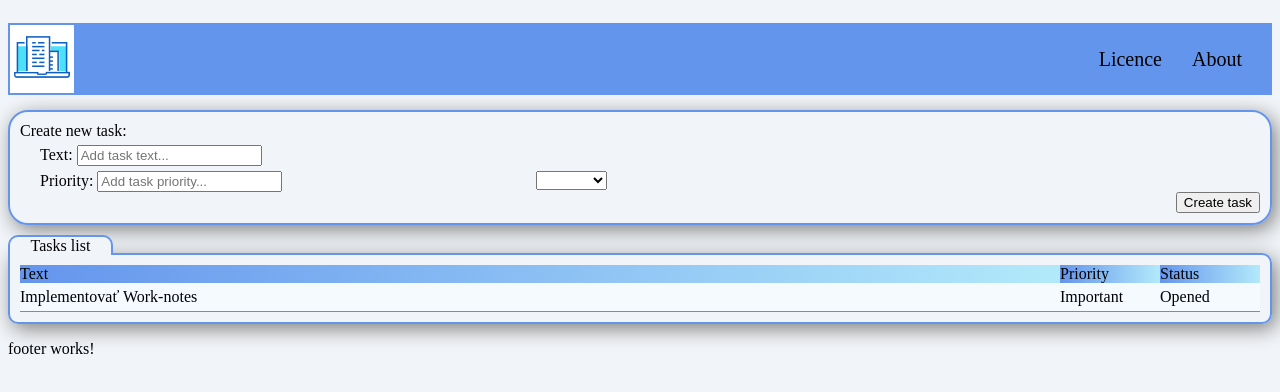
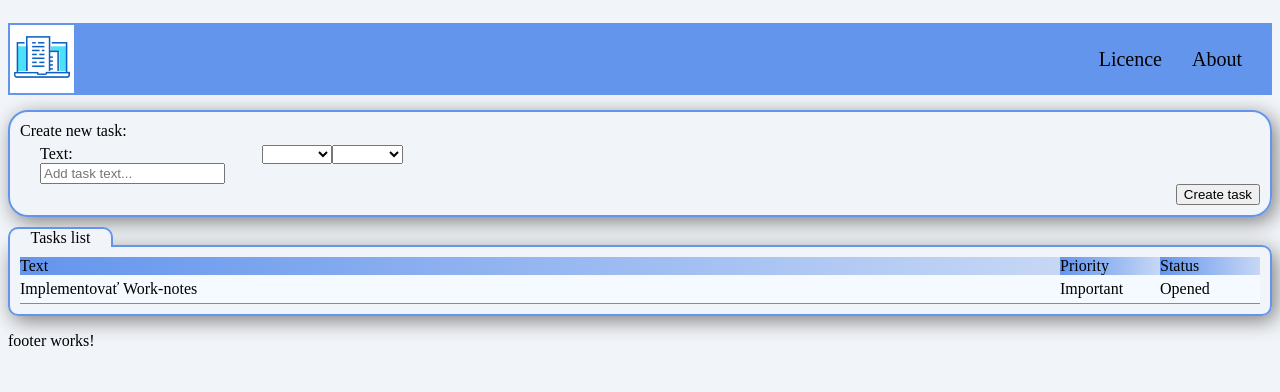
Before and after one commit to habalam/work-notes, an Angular app in the folder ui/: page / in a window 1280 px wide. Shown: the top 392 px of the page. Built offline with nearby package versions, Linux system fonts and the light colour scheme.

Commit message:
ďalší menší tuning GUI

```diff
--- a/ui/src/app/app/components/header/header.component.css
+++ b/ui/src/app/app/components/header/header.component.css
@@ -9,4 +9,5 @@
   float: right;
   margin-top: 10px;
   margin-right: 30px;
+  font-family: "Times New Roman", Times, serif;
 }
--- a/ui/src/app/app/components/new-task/new-task.component.html
+++ b/ui/src/app/app/components/new-task/new-task.component.html
@@ -3,17 +3,16 @@
     <div style="width: 100%">
       <label>Create new task:</label>
     </div>
-    <div style="margin-top: 5px; float: left; width: 100%">
+    <div style="margin-top: 5px; float: left;">
       <label style="margin-left: 20px; width: 30%; float: left; min-width: 200px">
         Text:
         <input placeholder="Add task text..." name="taskText" [(ngModel)]="newTask.text" required>
       </label>
     </div>
-    <div style="float: left; width: 100%; margin: 5px 0 0 0;">
-      <label style="margin-left: 20px; width: 40%; float: left; min-width: 200px">
-        Priority:
-        <input placeholder="Add task priority..." name="taskPriority" [(ngModel)]="newTask.priority" required>
-      </label>
+    <div style="float: left; margin: 5px 0 0 0;">
+      <select name="taskPriority" [(ngModel)]="newTask.priority" required>
+        <option *ngFor="let priority of priorities" [value]="priority">{{priority}}</option>
+      </select>
       <select name="taskStatus" [(ngModel)]="newTask.status" required>
         <option *ngFor="let status of statuses" [value]="status">{{status}}</option>
       </select>
--- a/ui/src/app/app/components/new-task/new-task.component.ts
+++ b/ui/src/app/app/components/new-task/new-task.component.ts
@@ -16,6 +16,7 @@ export class NewTaskComponent implements OnInit {
   @ViewChild('form') public form: NgForm;
 
   public statuses: Array<string> = ["Opened", "Pending", "Closed"];
+  public priorities: Array<string> = ["None", "Low", "Medium", "High", "Top"];
 
   @HostListener('document:keypress', ['$event'])
   handleKeyboardEvent(event: KeyboardEvent) {
--- a/ui/src/app/app/components/tasks-list/tasks-list.component.css
+++ b/ui/src/app/app/components/tasks-list/tasks-list.component.css
@@ -16,3 +16,13 @@
   border-radius: 0 10px 10px 10px;
   box-shadow: 4px 5px 20px grey;
 }
+
+.tasks-column-header {
+  float: left;
+  width: 100px;
+  background-image: linear-gradient(to right, cornflowerblue, rgba(100,149,237,0.3));
+}
+
+.tasks-column-header.textColumn {
+  flex: 1 1 auto;
+}
--- a/ui/src/app/app/components/tasks-list/tasks-list.component.html
+++ b/ui/src/app/app/components/tasks-list/tasks-list.component.html
@@ -6,9 +6,9 @@
   </div>
   <div class="tasks-table">
     <div style="float:left; width: 100%; display: flex;">
-      <div style="float: left; flex: 1 1 auto; background-image: linear-gradient(to right, cornflowerblue, rgba(34,209,255,0.3));">Text</div>
-      <div style="float: left; width: 100px; background-image: linear-gradient(to right, cornflowerblue, rgba(34,209,255,0.3));">Priority</div>
-      <div style="float: left; width: 100px; background-image: linear-gradient(to right, cornflowerblue, rgba(34,209,255,0.3));">Status</div>
+      <div class="tasks-column-header textColumn">Text</div>
+      <div class="tasks-column-header">Priority</div>
+      <div class="tasks-column-header">Status</div>
     </div>
     <wn-task *ngFor="let task of tasks" [task]="task"></wn-task>
   </div>
```
